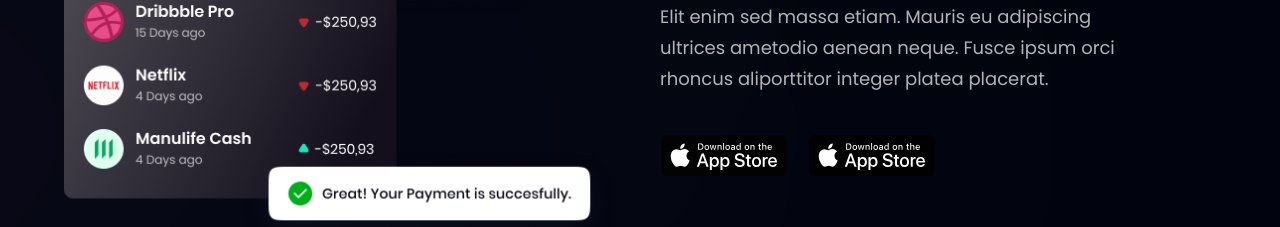
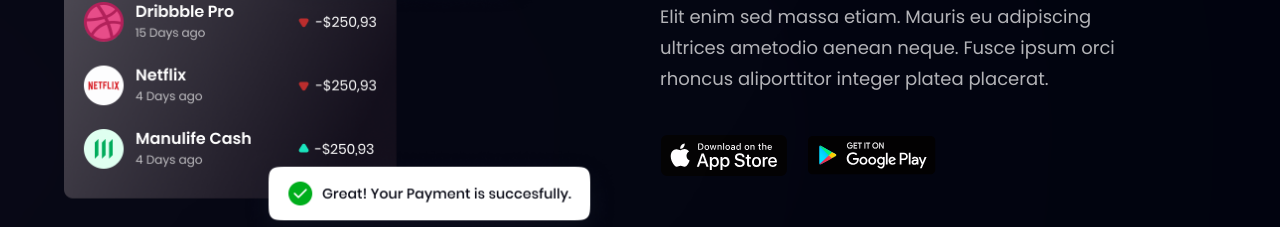
Before and after one commit to GyroZepelix/modern-bank-app, a React (Vite) app: page / in a window 1280 px wide. Shown: the part 1865-2092 px from the top of the page. Built offline with nearby package versions, Linux system fonts and the light colour scheme.

Commit message:
Fixed Billing Component

```diff
--- a/src/components/Billing.jsx
+++ b/src/components/Billing.jsx
@@ -15,7 +15,7 @@ const Billing = () => (
 
       <div className='flex flex-row flex-wrap sm:mt-10 mt-6'>
         <img src={apple} alt="apple" className='w-[128px] h-[42px] object-contain mr-5 cursor-pointer' />
-        <img src={apple} alt="apple" className='w-[128px] h-[42px] object-containcursor-pointer' />
+        <img src={google} alt="google" className='w-[128px] h-[42px] object-contain cursor-pointer' />
       </div>
     </div>
   </section>
```
